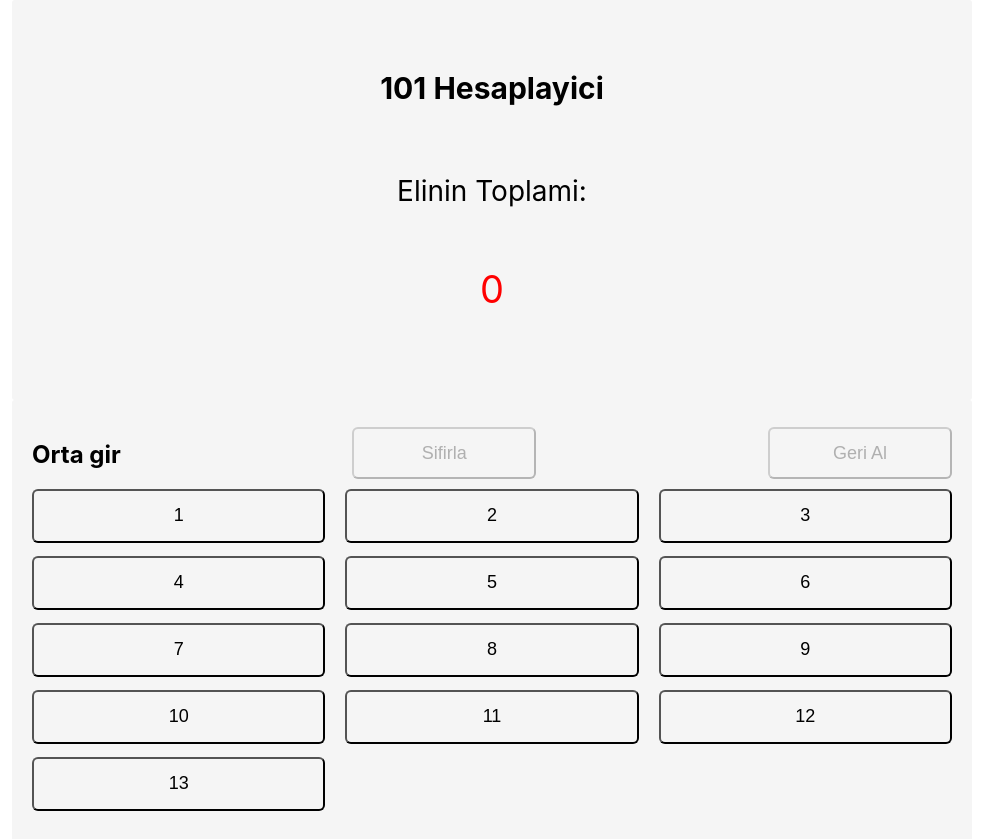
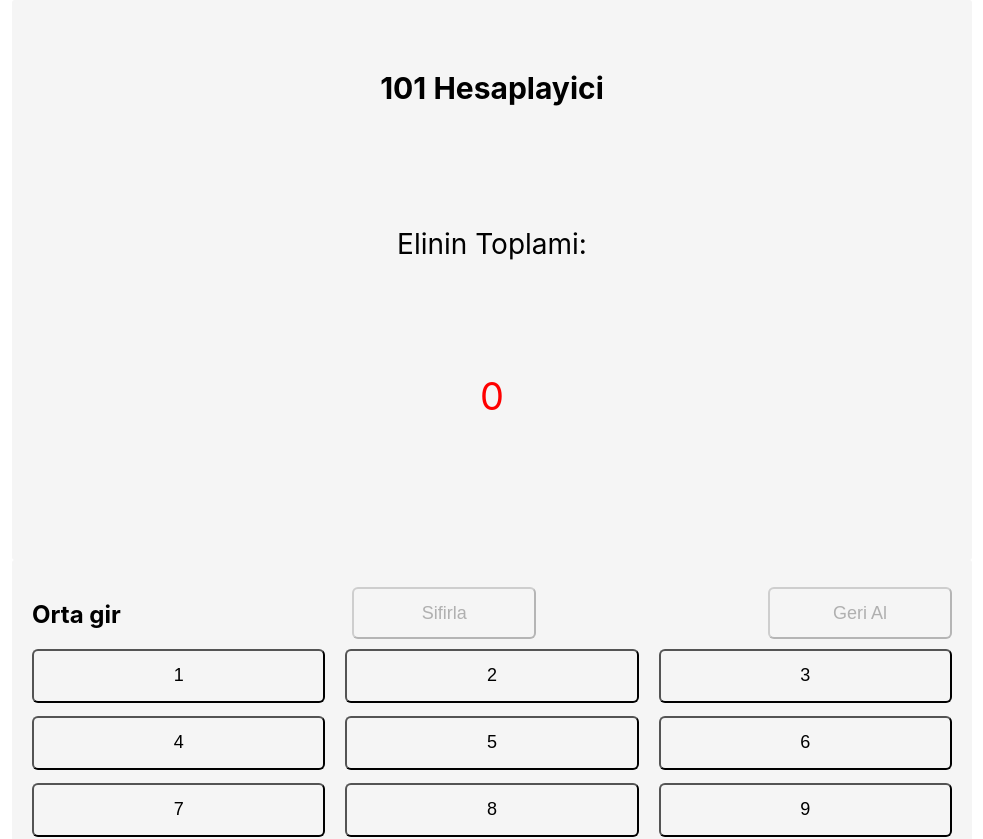
Before and after one commit to firatgoktepe/101-Okey-counter, a React (Create React App) app: page / in a window 1280 px wide. Shown: the top 839 px of the page, without its empty margins (148-1131 px from the left). Built offline with nearby package versions, Linux system fonts and the light colour scheme.

Commit message:
feat: more fixes about styles

```diff
--- a/src/App.css
+++ b/src/App.css
@@ -13,7 +13,7 @@
   border-radius: 3px;
   padding: 40px;
   text-align: center;
-  height: 40vh;
+  height: 60vh;
 }
 
 .counter-box h1 {
@@ -73,7 +73,6 @@
   grid-row-gap: 40px;
   justify-items: stretch;
   align-items: stretch;
-  cursor: pointer;
   margin-bottom: 50px;
   background-color: #f5f5f5;
 }
```
